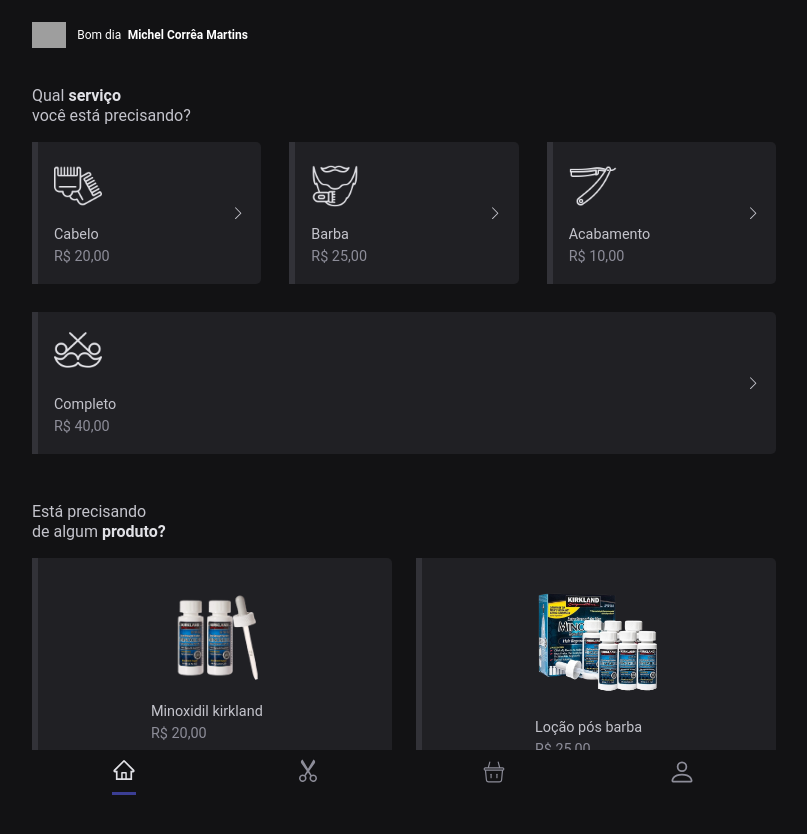
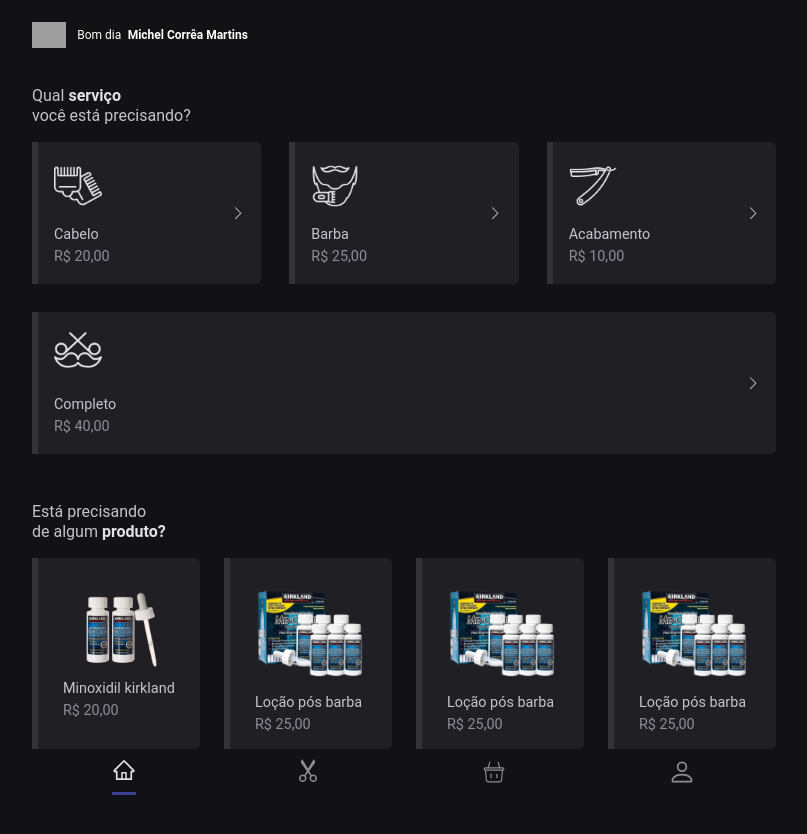
Before and after one commit to michel-cm/REACT-App-Barbearia, a React (Vite) app: page / in a window 1280 px wide. Shown: the top 834 px of the page, without its empty margins (236-1043 px from the left). Built offline with nearby package versions, Linux system fonts and the light colour scheme; grey boxes are pictures that could not be loaded.

Commit message:
ajustes Home/shop

```diff
--- a/src/pages/Home/index.jsx
+++ b/src/pages/Home/index.jsx
@@ -63,20 +63,28 @@
       <C.AreaCardsShop>
         <C.CardProduct>
           <C.ContentCardProduct>
-            <img
-              src={minoxi}
-              alt=""
-            />
+            <img src={minoxi} alt="" />
             <span>Minoxidil kirkland</span>
             <p>R$ 20,00</p>
           </C.ContentCardProduct>
         </C.CardProduct>
         <C.CardProduct>
           <C.ContentCardProduct>
-            <img
-              src={boxminoxi}
-              alt=""
-            />
+            <img src={boxminoxi} alt="" />
+            <span>Loção pós barba </span>
+            <p>R$ 25,00</p>
+          </C.ContentCardProduct>
+        </C.CardProduct>
+        <C.CardProduct>
+          <C.ContentCardProduct>
+            <img src={boxminoxi} alt="" />
+            <span>Loção pós barba </span>
+            <p>R$ 25,00</p>
+          </C.ContentCardProduct>
+        </C.CardProduct>
+        <C.CardProduct>
+          <C.ContentCardProduct>
+            <img src={boxminoxi} alt="" />
             <span>Loção pós barba </span>
             <p>R$ 25,00</p>
           </C.ContentCardProduct>
--- a/src/pages/Home/styles.js
+++ b/src/pages/Home/styles.js
@@ -74,8 +74,8 @@
   gap: 0.3rem;
 
   img {
-    width: 8rem;
-    margin-bottom: 0.75rem;
+    width: 7rem;
+    margin-bottom: 0.2rem;
   }
 
   p {
@@ -88,7 +88,7 @@
   justify-content: center;
   align-items: center;
   flex: 1;
-  padding: 1rem;
+  padding: 1rem 0;
 
   background-color: ${(props) => props.theme["gray-800"]};
   border-left: 6px solid ${(props) => props.theme["gray-600"]};
```
